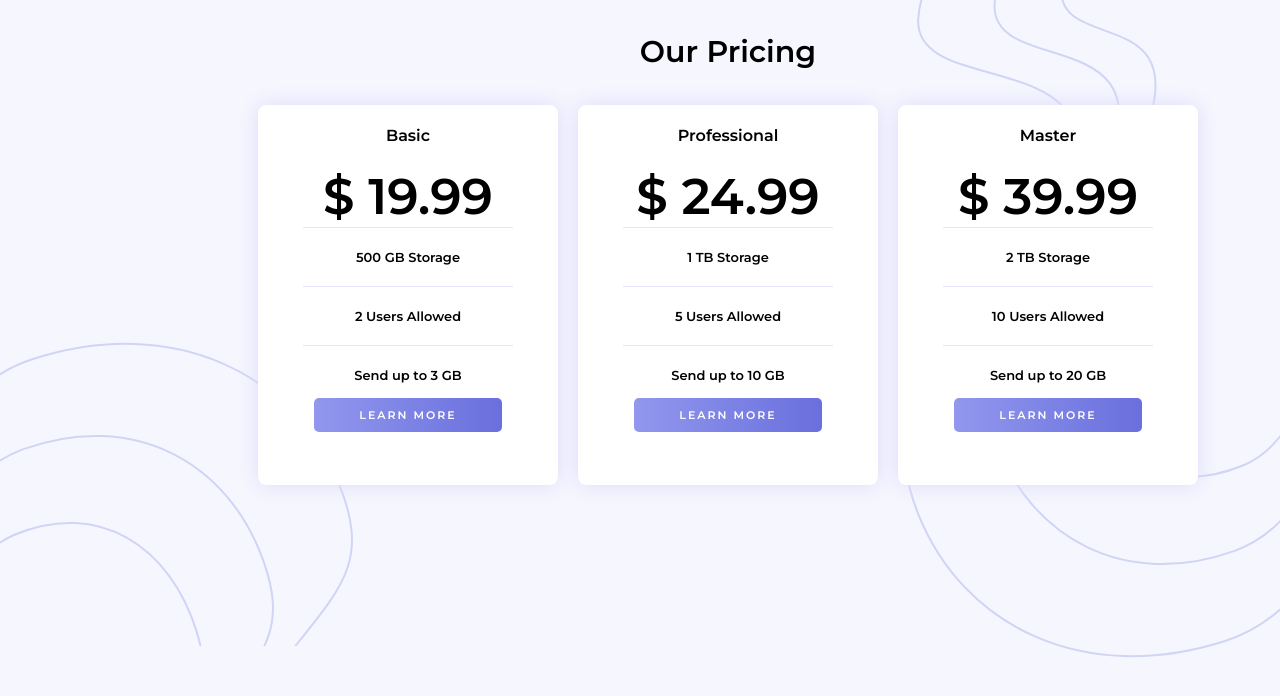
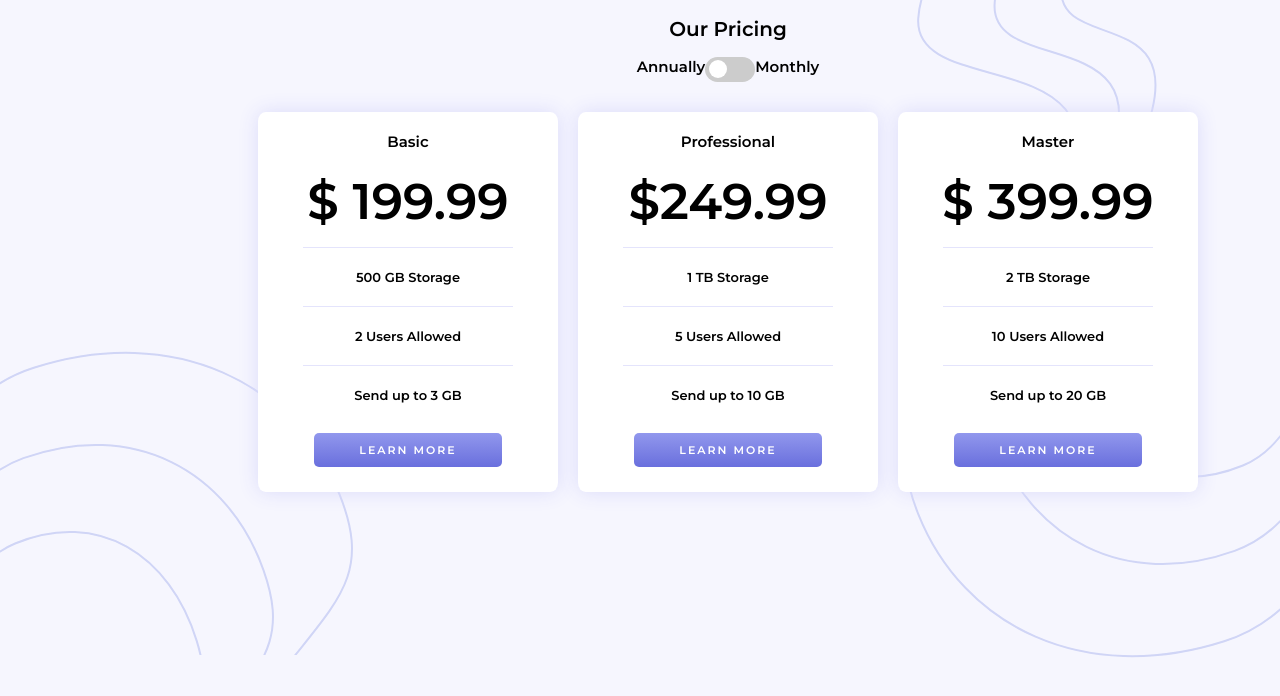
Before and after one commit to saikrishna6415/pricing-html-css, a plain HTML site: page index.html in a window 1280 px wide. Shown: the top 696 px of the page. Drawn offline with Linux system fonts and the light colour scheme.

Commit message:
add desktop with switch

```diff
--- /dev/null
+++ b/assets/css/style.css
@@ -0,0 +1,120 @@
+body {
+  background-image: url(/images/bg-bottom.svg), url(/images/bg-top.svg);
+  background-repeat: no-repeat, no-repeat;
+  background-position: left bottom, right top;
+  background-color: hsl(240, 78%, 98%);
+  font-weight: 700;
+  font-size: 15px;
+  width: 1440px;
+  height: 630px;
+  font-family: "Montserrat", sans-serif;
+}
+.pricing-header-title {
+  display: flex;
+  justify-content: center;
+  font-size: 20px;
+}
+.pricing-toggle {
+  display: flex;
+  justify-content: center;
+  height: 45px;
+}
+.pricing-content {
+  display: flex;
+  justify-content: center;
+}
+.amount {
+  font-size: 50px;
+}
+/* .plan-type {
+  font-size: 15px;
+} */
+.plan {
+  text-align: center;
+  background-color: #ffffff;
+  margin: 10px;
+  width: 300px;
+  height: 380px;
+  border-radius: 2.5%;
+  box-shadow: 0px 0px 20px 0px hsl(240, 78%, 92%);
+  transition: all 0.1s ease-out;
+}
+.plan-features {
+  padding: 0 15%;
+}
+.plan-features-item {
+  list-style: none;
+  font-size: 13px;
+  padding: 10% 0;
+  border-top: 1px solid hsl(240, 78%, 94%);
+}
+.learn-more a {
+  padding: 10px 45px;
+  border-radius: 5px;
+  font-size: 11px;
+  letter-spacing: 2px;
+  text-decoration: none;
+  background: linear-gradient(hsl(236, 72%, 75%), hsl(237, 63%, 64%));
+  color: white;
+}
+.plan:hover {
+  transform: scale(1.1);
+  background: linear-gradient(hsl(236, 72%, 75%), hsl(237, 63%, 64%));
+  color: white;
+}
+.plan:hover a {
+  background: #ffffff;
+  color: hsl(237, 63%, 64%);
+}
+
+.switch {
+  position: relative;
+  display: inline-block;
+  width: 50px;
+  height: 25px;
+}
+.slider {
+  position: absolute;
+  cursor: pointer;
+  top: 0;
+  left: 0;
+  right: 0;
+  bottom: 0;
+  background-color: #ccc;
+  -webkit-transition: 0.4s;
+  transition: 0.4s;
+}
+
+.slider:before {
+  position: absolute;
+  content: "";
+  height: 18px;
+  width: 18px;
+  left: 4px;
+  bottom: 4px;
+  background-color: white;
+  -webkit-transition: 0.4s;
+  transition: 0.4s;
+}
+
+input:checked + .slider {
+  background-color: #2196f3;
+}
+
+input:focus + .slider {
+  box-shadow: 0 0 1px #2196f3;
+}
+
+input:checked + .slider:before {
+  -webkit-transform: translateX(26px);
+  -ms-transform: translateX(26px);
+  transform: translateX(26px);
+}
+
+.slider.round {
+  border-radius: 25px;
+}
+
+.slider.round:before {
+  border-radius: 50%;
+}
--- /dev/null
+++ b/assets/scripts/switch.js
@@ -0,0 +1,11 @@
+const switchAnnualMonthly = ()=>{
+    if (slider.checked) {
+        document.getElementById('basicPrice').innerHTML = `&dollar; 19.99`;
+        document.getElementById('professionalPrice').innerHTML = `&dollar; 24.99`;
+        document.getElementById('masterPrice').innerHTML = `&dollar;39.99`;
+      } else {
+        document.getElementById('basicPrice').innerHTML = `&dollar; 199.99`;
+        document.getElementById('professionalPrice').innerHTML = `&dollar;249.99`;
+        document.getElementById('masterPrice').innerHTML =`&dollar; 399.99`;
+      }
+}
--- a/index.html
+++ b/index.html
@@ -6,45 +6,62 @@
     <!-- displays site properly based on user's device -->
     <link rel="icon" sizes="32x32" href="./images/favicon-32x32.png" />
     <title>Pricing</title>
-    <link href="https://fonts.googleapis.com/css2?family=Montserrat:wght@600&display=swap" rel="stylesheet"/>
+    <link
+      href="https://fonts.googleapis.com/css2?family=Montserrat:wght@600&display=swap"
+      rel="stylesheet"
+    />
 
-    <link rel="stylesheet" href="./style.css" />
-    <div class="main">
-      <h2 class="price-header">Our Pricing</h2>
+    <link rel="stylesheet" href="./assets/css/style.css" />
+    <script src="./assets/scripts/switch.js"></script>
+    <section class="pricing-section">
+      <div class="pricing-header">
+        <h2 class="pricing-header-title">Our Pricing</h2>
+        <div class="pricing-toggle">
+          Annually
+          <label class="switch">
+            <input
+              type="checkbox"
+              id="slider"
+              onclick="switchAnnualMonthly()"
+            />
+            <span class="slider round"></span>
+          </label>
+          Monthly
         </div>
-    <div class="container">
+
+        <div class="pricing-content">
           <div class="plan">
             <h4 class="plan-type">Basic</h4>
-        <div class="amount">&dollar; 19.99</div>
-        <div class="plan-features">
-          <div class="features">500 GB Storage</div>
-          <div class="features">2 Users Allowed</div>
-          <div class="features">Send up to 3 GB</div>
-        </div>
+            <div class="amount" id="basicPrice">&dollar; 199.99</div>
+            <ul class="plan-features">
+              <li class="plan-features-item">500 GB Storage</li>
+              <li class="plan-features-item">2 Users Allowed</li>
+              <li class="plan-features-item">Send up to 3 GB</li>
+            </ul>
             <div class="learn-more"><a href="">LEARN MORE</a></div>
           </div>
           <div class="plan">
             <h4 class="plan-type">Professional</h4>
-          <div class="amount">&dollar; 24.99</div>
-          <div class="plan-features">
-            <div class="features">1 TB Storage</div>
-            <div class="features">5 Users Allowed</div>
-            <div class="features">Send up to 10 GB</div>
-          </div>
+            <div class="amount"id="professionalPrice">&dollar;249.99</div>
+            <ul class="plan-features">
+              <li class="plan-features-item">1 TB Storage</li>
+              <li class="plan-features-item">5 Users Allowed</li>
+              <li class="plan-features-item">Send up to 10 GB</li>
+            </ul>
             <div class="learn-more"><a href="">LEARN MORE</a></div>
           </div>
           <div class="plan">
             <h4 class="plan-type">Master</h4>
-          <div class="amount">&dollar; 39.99</div>
-          <div class="plan-features">
-            <div class="features">2 TB Storage</div>
-            <div class="features">10 Users Allowed</div>
-            <div class="features">Send up to 20 GB</div>
-          </div>
+            <div class="amount" id ="masterPrice">&dollar; 399.99</div>
+            <ul class="plan-features">
+              <li class="plan-features-item">2 TB Storage</li>
+              <li class="plan-features-item">10 Users Allowed</li>
+              <li class="plan-features-item">Send up to 20 GB</li>
+            </ul>
             <div class="learn-more"><a href="">LEARN MORE</a></div>
           </div>
-
         </div>
       </div>
+    </section>
   </head>
 </html>
--- a/style.css
+++ /dev/null
@@ -1,62 +0,0 @@
-body {
-  background-image: url(images/bg-bottom.svg), url(images/bg-top.svg);
-  background-repeat: no-repeat, no-repeat;
-  background-position: left bottom, right top;
-  background-color: hsl(240, 78%, 98%);
-  font-weight: 700;
-  font-size: 15px;
-  width: 1440px ;
-  height: 630px;
-  font-family: "Montserrat", sans-serif;
-}
-.main {
-  display: flex;
-  justify-content: center;
-  font-size: 20px;
-}
-.container {
-  display: flex;
-  justify-content: center;
-}
-.amount {
-  font-size: 50px;
-}
-.plan-type {
-  font-size: 16px;
-}
-.plan {
-  text-align: center;
-  background-color: #ffffff;
-  margin: 10px;
-  width: 300px;
-  height: 380px;
-  border-radius: 2.5%;
-  box-shadow: 0px 0px 20px 0px hsl(240, 78%, 92%);
-  transition: all 0.1s ease-out;
-}
-.plan-features {
-  padding: 0 15%;
-}
-.features {
-  font-size: 13px;
-  padding: 10% 0;
-  border-top: 1px solid hsl(240, 78%, 94%);
-}
-.learn-more a {
-  padding: 10px 45px;
-  border-radius: 5px;
-  font-size: 11px;
-  letter-spacing: 2px;
-  text-decoration: none;
-  background: linear-gradient(to right, hsl(236, 72%, 75%), hsl(237, 63%, 64%));
-  color: white;
-}
-.plan:hover {
-  transform: scale(1.1);
-  background: linear-gradient(hsl(236, 72%, 75%), hsl(237, 63%, 64%));
-  color: white;
-}
-.plan:hover a {
-  background: #ffffff;
-  color: hsl(237, 63%, 64%);
-}
```
Lines whose indentation alone changed are shown as unchanged.
